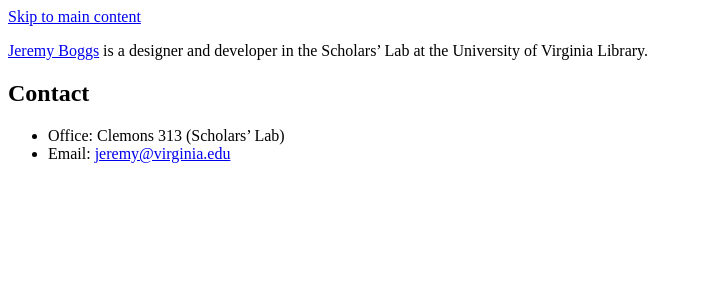
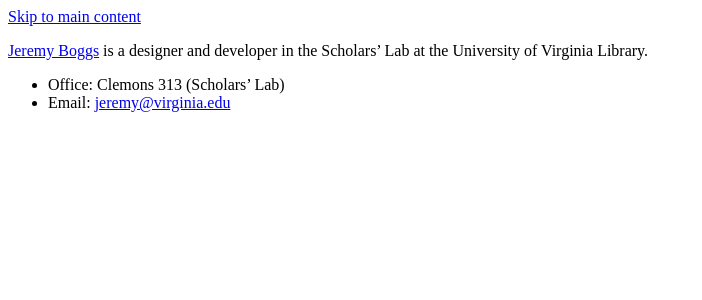
Before and after one commit to jeremyboggs/jeremyboggs.net, a Jekyll site: the page built from index.html, in a window 1280 px wide. Shown: the top 300 px of the page, without its empty margins (0-702 px from the left). Built offline with Jekyll 4.4.1, drawn with Linux system fonts in a browser that asks for light colours; some web fonts are replaced.

Commit message:
More simplification.

```diff
--- a/index.html
+++ b/index.html
@@ -3,21 +3,7 @@ layout: default
 title: Home
 ---
 
-<section id="contact">
-    <h2>Contact</h2>
-    <ul>
-        <li>Office: Clemons 313 (Scholars’ Lab)</li>
-        <li>Email: <a href="mailto:jeremy@virginia.edu">jeremy@virginia.edu</a></li>
-    </ul>
-</section>
-
-{% if site.posts.size > 0 %}
-<section id="writing">
-    <h2>Writing</h2>
-    <ul>
-    {% for post in site.posts %}
-    <li><a href="{{ post.url }}">{{ post.title }}</a></li>
-    {% endfor %}
-    </ul>
-</section>
-{% endif %}
+<ul>
+    <li>Office: Clemons 313 (Scholars’ Lab)</li>
+    <li>Email: <a href="mailto:jeremy@virginia.edu">jeremy@virginia.edu</a></li>
+</ul>
```
